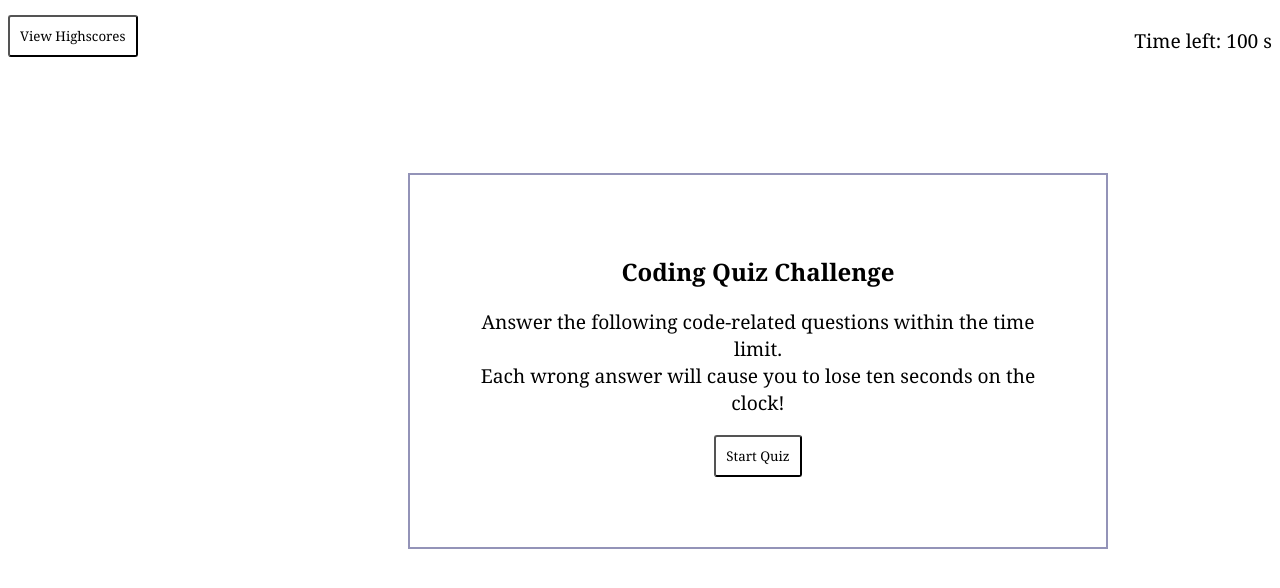
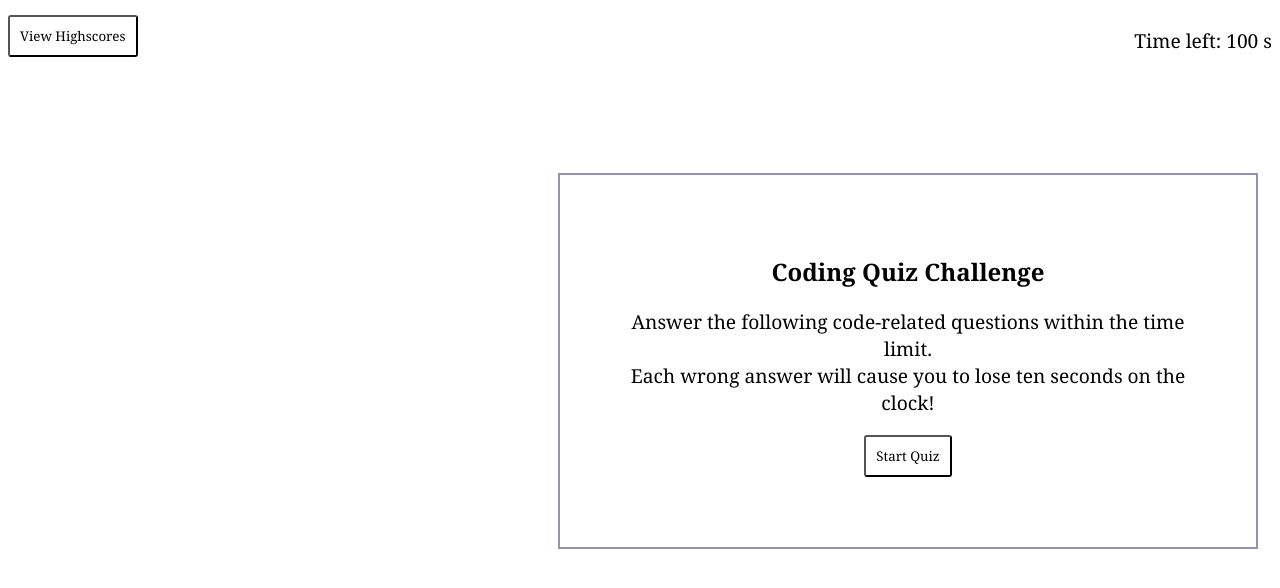
Before and after one commit to ShivaTagh/Homework-Challange-CodeQuiz, a plain HTML site: page index.html in a window 1280 px wide. Drawn offline with Linux system fonts and the light colour scheme.

Commit message:
New commit

```diff
--- a/assets/style.css
+++ b/assets/style.css
@@ -26,10 +26,7 @@ body {
 main {
     text-align: center;
     justify-content: center;
-    flex: 0 0 0;
-    margin-left:400px;
-    margin-right:300px;
-    margin-top: 100px;
+    margin: 100px 50px 75px 550px;
     border: 2px solid rgb(147, 147, 184);
     padding: 60px;
     width: 700px;
```
